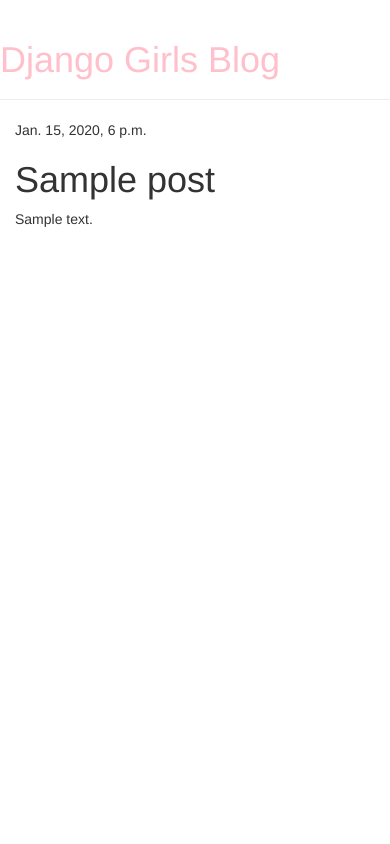
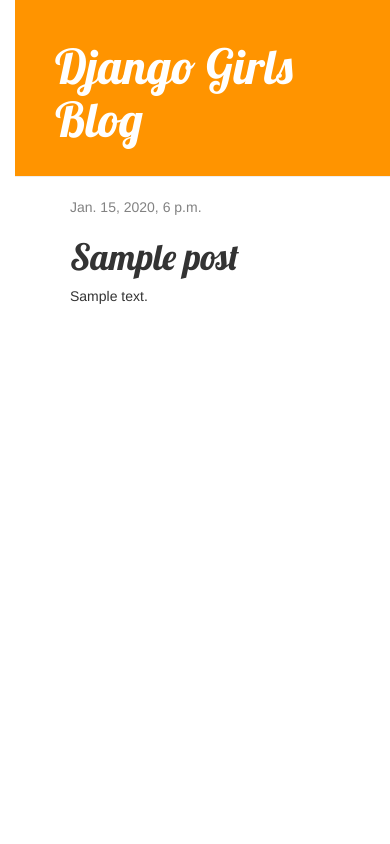
Before and after one commit to shingsalvana/djangoworkshop, a Django app: page /post/1/ in a window 390 px wide. Run offline with Django 3.2, Linux system fonts and the light colour scheme; tables that the repository leaves empty hold one stand-in row (values such as "Sample post"); some libraries are stand-ins or nearby versions.

Commit message:
With style

```diff
--- a/blog/static/css/blog.css
+++ b/blog/static/css/blog.css
@@ -1,3 +1,53 @@
-a{
-	color: pink;
+body {
+    padding-left: 15px;
 }
+h1 a {
+    color: #FCA205;
+    font-family: 'Lobster';
+}
+.page-header {
+    background-color: #ff9400;
+    margin-top: 0;
+    padding: 20px 20px 20px 40px;
+}
+
+.page-header h1, .page-header h1 a, .page-header h1 a:visited, .page-header h1 a:active {
+    color: #ffffff;
+    font-size: 36pt;
+    text-decoration: none;
+}
+
+.content {
+    margin-left: 40px;
+}
+
+h1, h2, h3, h4 {
+    font-family: 'Lobster', cursive;
+}
+
+.date {
+    color: #828282;
+}
+
+.save {
+    float: right;
+}
+
+.post-form textarea, .post-form input {
+    width: 100%;
+}
+
+.top-menu, .top-menu:hover, .top-menu:visited {
+    color: #ffffff;
+    float: right;
+    font-size: 26pt;
+    margin-right: 20px;
+}
+
+.post {
+    margin-bottom: 70px;
+}
+
+.post h1 a, .post h1 a:visited {
+    color: #000000;
+}
--- a/blog/templates/blog/base.html
+++ b/blog/templates/blog/base.html
@@ -6,6 +6,7 @@
         <link rel="stylesheet" href="//maxcdn.bootstrapcdn.com/bootstrap/3.2.0/css/bootstrap-theme.min.css">
         <link href='//fonts.googleapis.com/css?family=Lobster&subset=latin,latin-ext' rel='stylesheet' type='text/css'>
    	 	<link rel="stylesheet" href="{% static 'css/blog.css' %}">
+   	 	<link href="//fonts.googleapis.com/css?family=Lobster&subset=latin,latin-ext" rel="stylesheet" type="text/css">
     </head>
    <body>
     <div class="page-header">
```
Also changed, not shown: blog/templates/blog/post_list.html (+15 -6 lines).
